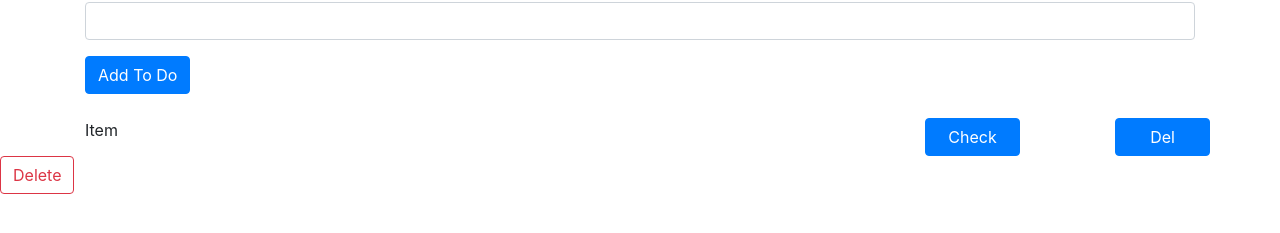
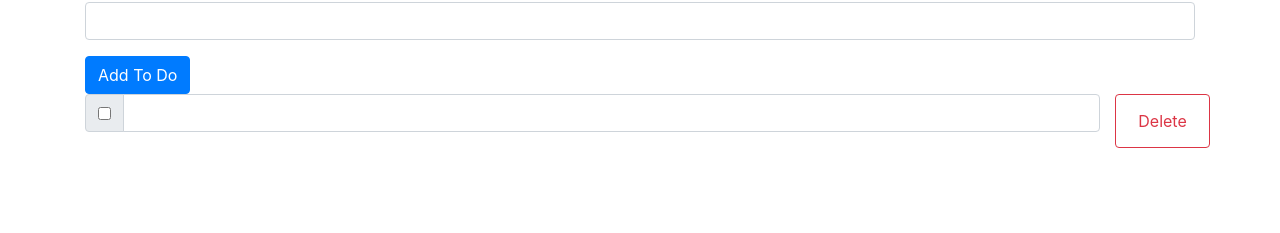
Before and after one commit to dnynwm/todolist, a website built with Parcel: page index.html in a window 1280 px wide. Shown: the part 97-330 px from the top of the page. Built offline with nearby package versions, Linux system fonts and the light colour scheme.

Commit message:
added checkbox rearranged buttons

```diff
--- a/index.html
+++ b/index.html
@@ -5,18 +5,26 @@
 	<title>To Do List - Group 4</title>
 	<meta charset="UTF-8" />
 	<!--BOOTSTRAP JS-->
-<script src="https://code.jquery.com/jquery-3.5.1.slim.min.js" integrity="sha384-DfXdz2htPH0lsSSs5nCTpuj/zy4C+OGpamoFVy38MVBnE+IbbVYUew+OrCXaRkfj" crossorigin="anonymous"></script>
-<script src="https://cdn.jsdelivr.net/npm/popper.js@1.16.0/dist/umd/popper.min.js" integrity="sha384-Q6E9RHvbIyZFJoft+2mJbHaEWldlvI9IOYy5n3zV9zzTtmI3UksdQRVvoxMfooAo" crossorigin="anonymous"></script>
-<script src="https://stackpath.bootstrapcdn.com/bootstrap/4.5.0/js/bootstrap.min.js" integrity="sha384-OgVRvuATP1z7JjHLkuOU7Xw704+h835Lr+6QL9UvYjZE3Ipu6Tp75j7Bh/kR0JKI" crossorigin="anonymous"></script>
+	<script src="https://code.jquery.com/jquery-3.5.1.slim.min.js"
+		integrity="sha384-DfXdz2htPH0lsSSs5nCTpuj/zy4C+OGpamoFVy38MVBnE+IbbVYUew+OrCXaRkfj"
+		crossorigin="anonymous"></script>
+	<script src="https://cdn.jsdelivr.net/npm/popper.js@1.16.0/dist/umd/popper.min.js"
+		integrity="sha384-Q6E9RHvbIyZFJoft+2mJbHaEWldlvI9IOYy5n3zV9zzTtmI3UksdQRVvoxMfooAo"
+		crossorigin="anonymous"></script>
+	<script src="https://stackpath.bootstrapcdn.com/bootstrap/4.5.0/js/bootstrap.min.js"
+		integrity="sha384-OgVRvuATP1z7JjHLkuOU7Xw704+h835Lr+6QL9UvYjZE3Ipu6Tp75j7Bh/kR0JKI"
+		crossorigin="anonymous"></script>
 
 	<!--BOOTSTRAP CSS-->
-<link rel="stylesheet" href="https://stackpath.bootstrapcdn.com/bootstrap/4.5.0/css/bootstrap.min.css" integrity="sha384-9aIt2nRpC12Uk9gS9baDl411NQApFmC26EwAOH8WgZl5MYYxFfc+NcPb1dKGj7Sk" crossorigin="anonymous">
+	<link rel="stylesheet" href="https://stackpath.bootstrapcdn.com/bootstrap/4.5.0/css/bootstrap.min.css"
+		integrity="sha384-9aIt2nRpC12Uk9gS9baDl411NQApFmC26EwAOH8WgZl5MYYxFfc+NcPb1dKGj7Sk" crossorigin="anonymous">
 
 	<!-- CUSTOM CSS
 <link rel="stylesheet" type="text/css" href="./src/styles.css"> -->
 
 	<title>To Do List</title>
 </head>
+
 <body>
 	<div class="container mt-4">
 		<h1 class="display-4 text-center"><span class="text-primary">To Do</span>List</h1>
@@ -30,15 +38,22 @@
 		</form>
 		<!--Put new items here-->
 		<div class="row" id="todo-list">
-		<div class="mt-4 col-8">Item</div>
-		<button type="button" name="check" class="mt-4 col-1 offset-1 btn btn-primary">Check</button>
-		<button type="button" name="delete" class="mt-4 col-1 offset-1 btn btn-primary">Del</button>
+			<!--Checkbox-->
+			<div class="input-group mb-3 col-11">
+				<div class="input-group-prepend">
+					<div class="input-group-text">
+						<input type="checkbox" aria-label="Checkbox for following text input">
+					</div>
+				</div>
+				<input type="text" class="form-control" aria-label="Text input with checkbox">
+			</div>
+			<!--Delete Button to use-->
+			<button id="deleteBtn" class="btn btn-outline-danger col-1" type="button" value="Delete">Delete</button>
 		</div>
 
 
+
 	</div>
-<!--Delete Button to use-->
-<button id="deleteBtn" class="btn btn-outline-danger" type="button" value="Delete">Delete</button>
 
 	<!--Custom JS-->
 	<script src="src/index.js"></script>
```
Lines whose indentation alone changed are shown as unchanged.
